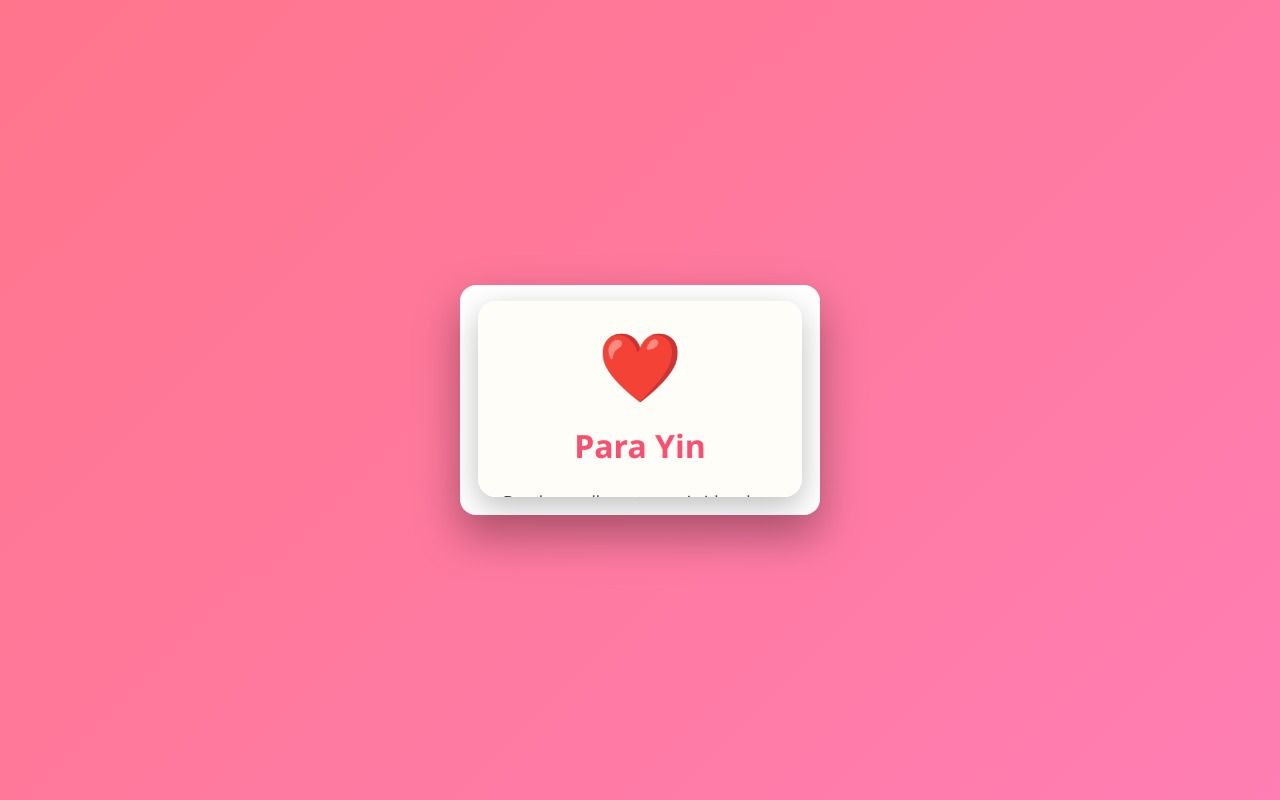
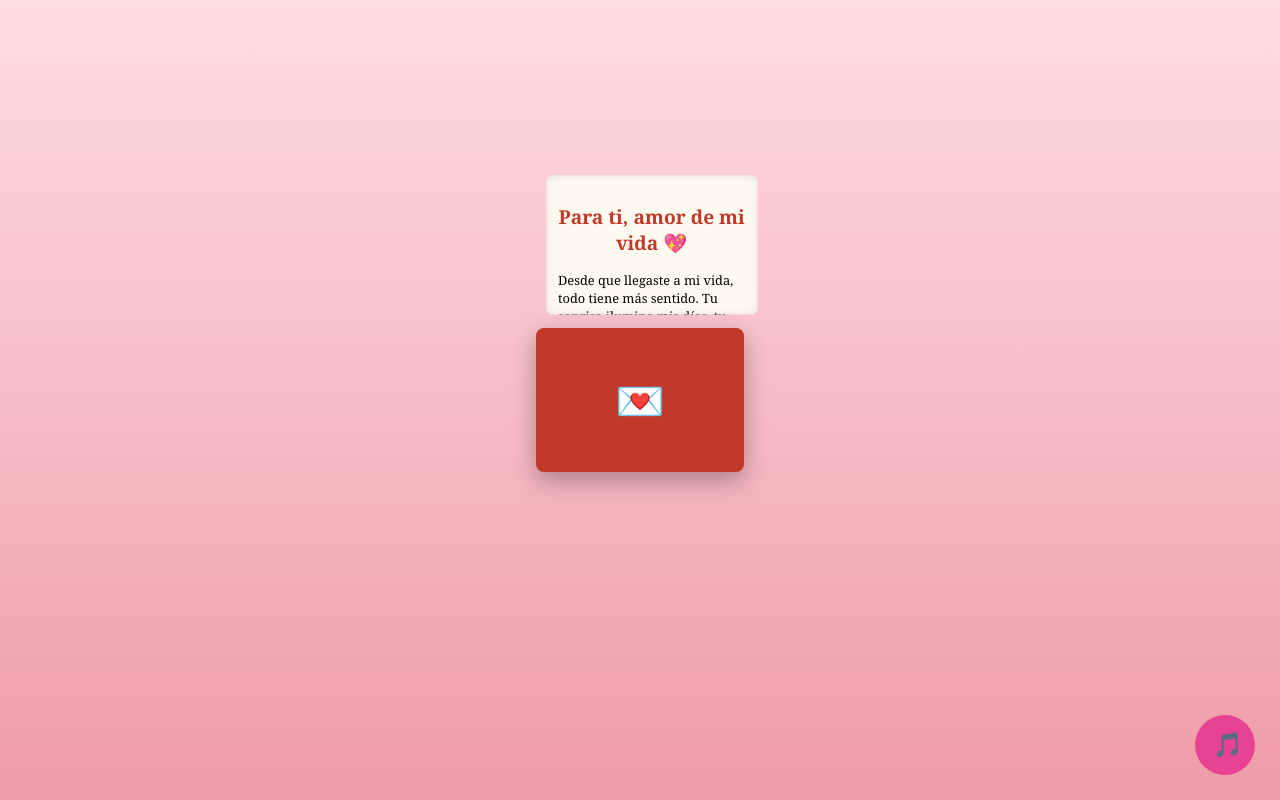
Before and after one commit to jheyson12/san-valentin-para-mi-Yin-, a plain HTML site: page index.html in a window 1280 px wide. Both pictures are taken after a click on the element 640 px from the left and 400 px from the top of the page. Drawn offline with Linux system fonts and the light colour scheme.

Commit message:
index.html

```diff
--- a/index.html
+++ b/index.html
@@ -3,203 +3,196 @@
 <head>
 <meta charset="UTF-8">
 <meta name="viewport" content="width=device-width, initial-scale=1.0">
-<title>Carta con voz 💖</title>
+<title>Para ti, amor de mi vida 💌</title>
 
 <style>
 body {
   margin: 0;
   height: 100vh;
-  background: linear-gradient(135deg, #ff758c, #ff7eb3);
+  background: linear-gradient(#ffdde1, #ee9ca7);
   display: flex;
   justify-content: center;
   align-items: center;
-  font-family: 'Segoe UI', sans-serif;
+  font-family: 'Georgia', serif;
   overflow: hidden;
 }
 
-/* 💌 Sobre */
-.envelope {
-  width: 360px;
-  height: 230px;
-  background: #fff;
-  border-radius: 16px;
+.card {
+  width: 260px;
+  height: 180px;
+  background: #c0392b;
+  border-radius: 10px;
+  cursor: pointer;
   position: relative;
-  cursor: pointer;
-  box-shadow: 0 20px 45px rgba(0,0,0,0.35);
-  overflow: hidden;
-  z-index: 1;
+  box-shadow: 0 10px 30px rgba(0,0,0,0.3);
+  transition: transform 1s;
 }
 
-/* Tapa */
-.flap {
+.card::before {
+  content: "💌";
   position: absolute;
-  inset: 0;
-  background: #ff4d6d;
-  clip-path: polygon(0 0, 100% 0, 50% 60%);
-  z-index: 3;
-  transform-origin: top;
-  transition: transform 1s ease;
+  font-size: 50px;
+  top: 50%;
+  left: 50%;
+  transform: translate(-50%, -50%);
 }
 
-/* 📜 Papel (OCULTO AL INICIO) */
+.card.open {
+  transform: scale(0.8);
+}
+
 .paper {
   position: absolute;
-  bottom: -75%;
-  left: 50%;
-  transform: translateX(-50%);
   width: 90%;
-  height: 85%;
-  background: #fffdf7;
-  border-radius: 18px;
-  padding: 25px;
-  box-sizing: border-box;
-  box-shadow: 0 10px 30px rgba(0,0,0,0.25);
-  transition: bottom 1.2s ease, opacity 0.6s ease;
-  z-index: 2;
+  height: 80%;
+  background: #fffaf0;
+  top: 10%;
+  left: 5%;
+  border-radius: 8px;
+  padding: 15px;
   overflow-y: auto;
-
-  /* 🔒 CLAVE */
-  opacity: 0;
-  pointer-events: none;
+  box-shadow: inset 0 0 10px rgba(0,0,0,0.1);
+  transform: translateY(120%);
+  transition: transform 1s;
 }
 
-/* Estado abierto */
-.envelope.open .flap {
-  transform: rotateX(180deg);
+.card.open .paper {
+  transform: translateY(-120%);
 }
 
-.envelope.open .paper {
-  bottom: 8%;
-  opacity: 1;
-  pointer-events: auto;
-}
-
-/* Contenido */
-.heart {
-  font-size: 3.5em;
+h2 {
   text-align: center;
-  animation: latido 1.2s infinite;
-}
-
-@keyframes latido {
-  0%,100% { transform: scale(1); }
-  50% { transform: scale(1.3); }
-}
-
-h1 {
-  text-align: center;
-  color: #ff4d6d;
-}
-
-p {
-  color: #444;
-  line-height: 1.7;
-  font-size: 1.05em;
-}
-
-.question {
-  margin: 20px 0 10px;
-  font-size: 1.2em;
-  font-weight: bold;
-  color: #ff4d6d;
-  text-align: center;
+  color: #c0392b;
 }
 
 .buttons {
   text-align: center;
-  margin-bottom: 15px;
+  margin-top: 15px;
 }
 
 button {
-  padding: 12px 24px;
+  padding: 10px 18px;
+  margin: 5px;
   border: none;
-  border-radius: 30px;
-  font-size: 1em;
-  margin: 6px;
+  border-radius: 20px;
+  font-size: 16px;
   cursor: pointer;
 }
 
-.btn-si { background: #ff4d6d; color: white; }
-.btn-no { background: #555; color: white; }
+.yes { background: #2ecc71; color: white; }
+.no { background: #e74c3c; color: white; }
 
-.result {
+.share {
+  margin-top: 10px;
+  text-align: center;
   display: none;
-  text-align: center;
-  font-size: 1.3em;
-  color: #ff4d6d;
-  margin-top: 20px;
+}
+
+.share a {
+  display: block;
+  margin: 5px;
+  color: #2980b9;
+  text-decoration: none;
+  font-weight: bold;
+}
+
+.music-btn {
+  position: fixed;
+  bottom: 20px;
+  right: 20px;
+  background: #e84393;
+  color: white;
+  border-radius: 50%;
+  width: 60px;
+  height: 60px;
+  font-size: 24px;
 }
 </style>
 </head>
 
 <body>
 
-<div class="envelope" id="envelope">
-  <div class="flap"></div>
+<div class="card" id="card">
+  <div class="paper" id="paper">
+    <h2>Para ti, amor de mi vida 💖</h2>
+    <p>
+      Desde que llegaste a mi vida, todo tiene más sentido.
+      Tu sonrisa ilumina mis días, tu voz calma mi corazón
+      y cada momento contigo se vuelve un recuerdo eterno.
+    </p>
+    <p>
+      Hoy quiero preguntarte algo muy especial, con el corazón en la mano…
+    </p>
+    <h3 style="text-align:center;">¿Quieres ser mi San Valentín? 💘</h3>
 
-  <div class="paper">
-    <div class="heart">❤️</div>
-    <h1>Para Yin</h1>
-
-    <p id="texto">
-      Desde que llegaste a mi vida, algo cambió.
-      Los días se sienten más ligeros,
-      las sonrisas más sinceras
-      y el corazón un poco más valiente.
-      <br><br>
-      Hoy solo quiero preguntarte algo importante.
-    </p>
-
-    <div class="question">
-      ¿Quieres ser mi San Valentín? 💖
+    <div class="buttons">
+      <button class="yes" onclick="respuesta('Sí')">Sí 💕</button>
+      <button class="no" onclick="respuesta('No')">No 💔</button>
     </div>
 
-    <div class="buttons">
-      <button class="btn-si" onclick="responder(true, event)">Sí 💘</button>
-      <button class="btn-no" onclick="responder(false, event)">No 💔</button>
+    <div class="share" id="share">
+      <p id="reaction"></p>
+      <a id="wa" target="_blank">📲 Enviar por WhatsApp</a>
+      <a id="mail">📧 Enviar por correo</a>
     </div>
-
-    <div class="result" id="resultado"></div>
   </div>
 </div>
 
+<button class="music-btn" id="musicBtn">🎵</button>
+
+<audio id="music">
+  <source src="https://cdn.pixabay.com/audio/2022/03/15/audio_4b6c6d82b4.mp3" type="audio/mpeg">
+</audio>
+
 <script>
-const envelope = document.getElementById("envelope");
-const texto = document.getElementById("texto").innerText;
-const resultado = document.getElementById("resultado");
+const card = document.getElementById("card");
+const music = document.getElementById("music");
+const musicBtn = document.getElementById("musicBtn");
 
-let abierta = false;
+card.addEventListener("click", () => {
+  card.classList.add("open");
+  hablar();
+});
 
-function hablar(mensaje) {
-  speechSynthesis.cancel();
-  const voz = new SpeechSynthesisUtterance(mensaje);
-  voz.lang = "es-ES";
-  voz.rate = 0.95;
-  speechSynthesis.speak(voz);
-}
-
-/* Abrir carta */
-envelope.addEventListener("click", () => {
-  if (!abierta) {
-    envelope.classList.add("open");
-    abierta = true;
-    hablar(texto + " ¿Quieres ser mi San Valentín?");
+musicBtn.addEventListener("click", () => {
+  if (music.paused) {
+    music.volume = 0.5;
+    music.play();
+    musicBtn.textContent = "⏸️";
+  } else {
+    music.pause();
+    musicBtn.textContent = "🎵";
   }
 });
 
-/* Respuesta */
-function responder(si, event) {
-  event.stopPropagation();
+function hablar() {
+  const msg = new SpeechSynthesisUtterance(
+    "Hola amor de mi vida. Quiero preguntarte algo muy especial. ¿Quieres ser mi San Valentín?"
+  );
+  msg.lang = "es-ES";
+  msg.rate = 0.9;
+  speechSynthesis.speak(msg);
+}
 
-  document.querySelector(".buttons").style.display = "none";
-  resultado.style.display = "block";
+function respuesta(r) {
+  document.getElementById("share").style.display = "block";
+  const reaction = document.getElementById("reaction");
 
-  const mensaje = si
-    ? "Gracias por decir que sí. Me hiciste muy feliz."
-    : "Gracias por leer mi carta. Aprecio tu tiempo.";
+  if (r === "Sí") {
+    reaction.textContent = "Me hiciste la persona más feliz del mundo 💖";
+  } else {
+    reaction.textContent = "Gracias por tu sinceridad, siempre te llevaré en mi corazón 💔";
+  }
 
-  resultado.textContent = mensaje;
-  hablar(mensaje);
+  const texto = encodeURIComponent(
+    "Mi respuesta es: " + r + " 💌"
+  );
+
+  document.getElementById("wa").href =
+    "https://wa.me/51930246091?text=" + texto;
+
+  document.getElementById("mail").href =
+    "mailto:ortizjampier@gmail.com?subject=Mi respuesta 💖&body=" + texto;
 }
 </script>
 
```
